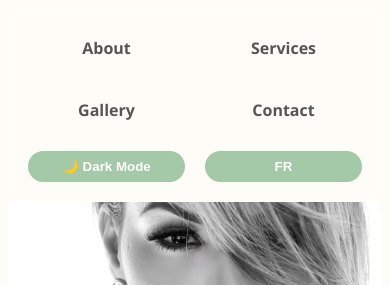
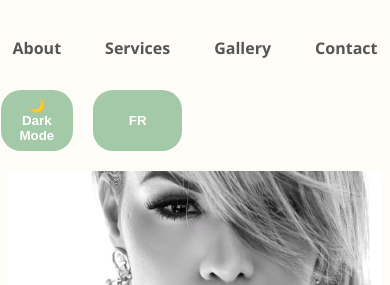
Before and after one commit to AlexPBF/site, a plain HTML site: page index.html in a window 390 px wide. Shown: the top 285 px of the page. Drawn offline with Linux system fonts and the light colour scheme.

Commit message:
Update style.css

```diff
--- a/style.css
+++ b/style.css
@@ -185,7 +185,7 @@ body.dark header p {
   section h2{font-size:1.5rem;}
 
   /* Navbar mais enxuta */
-  nav { display: grid; grid-template-columns: repeat(2, 1fr); }
+  nav { display: grid; grid-template-columns: repeat(4, 1fr); }
   nav a, nav button{ margin:5px; text-align:center; }
 
   /* Header compacto */
```
